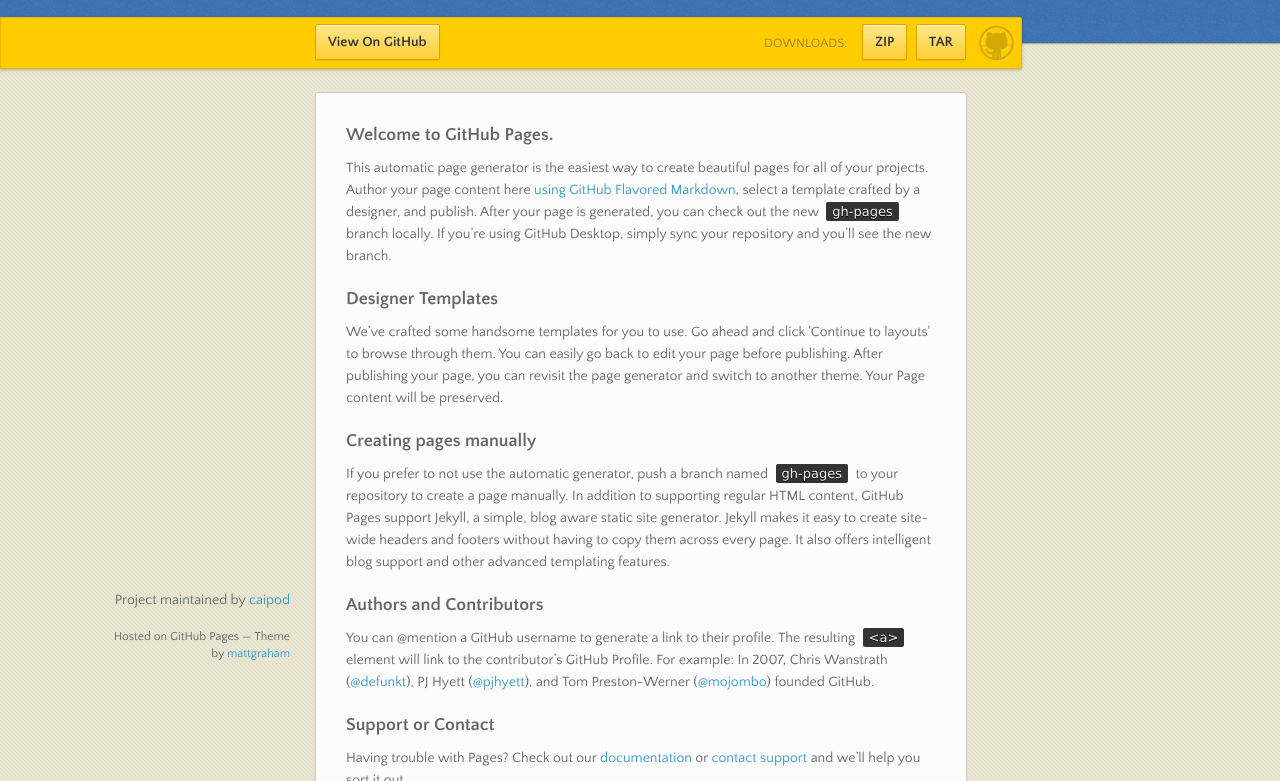
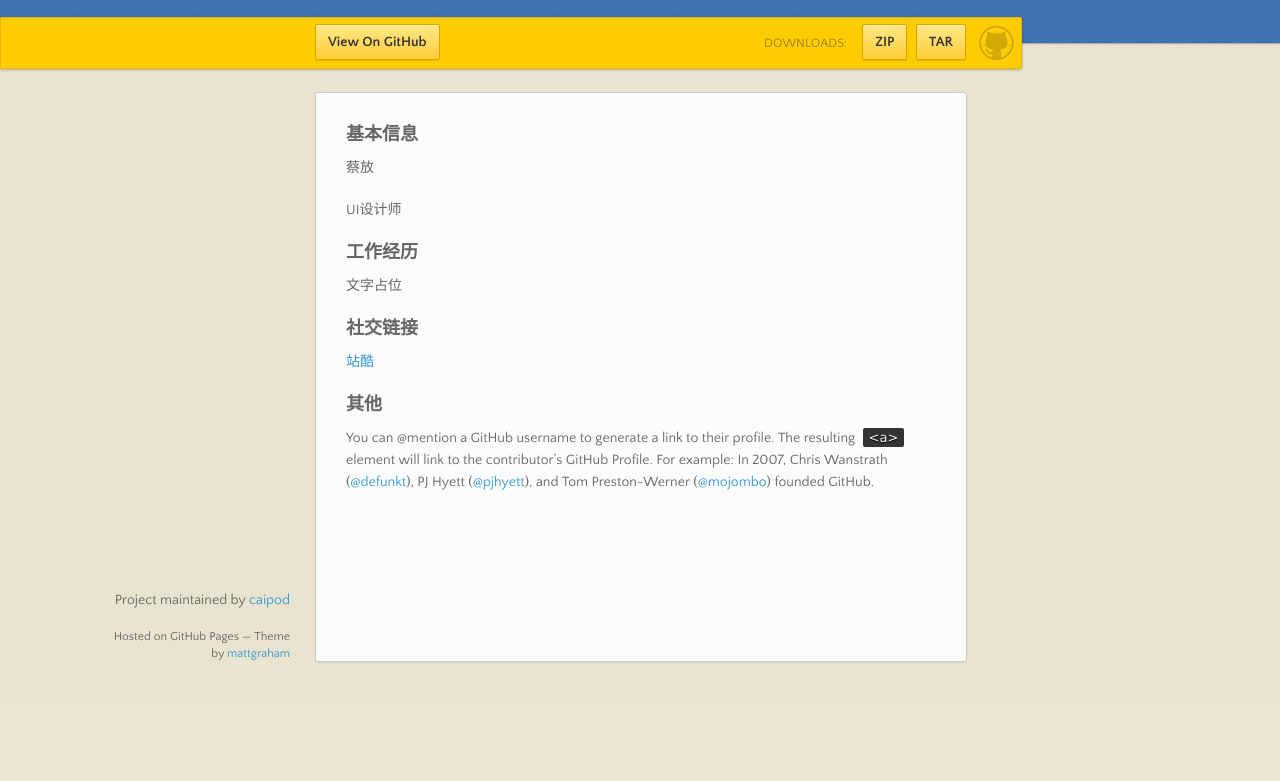
Before and after one commit to caipod/CPL-old, a plain HTML site: page index.html in a window 1280 px wide. Shown: the part 98-879 px from the top of the page. After the commit the page ends 800 px from the top, so only its background shows below. Drawn offline with nearby package versions, Linux system fonts and the light colour scheme.

Commit message:
首次更新

```diff
--- a/index.html
+++ b/index.html
@@ -17,8 +17,8 @@
   <body>
 
       <header>
-        <h1>Test</h1>
-        <p>343</p>
+        <h1>caipod Links</h1>
+        <p>我的个人简历</p>
       </header>
 
       <div id="banner">
@@ -40,29 +40,26 @@
       </nav>
       <section>
         <h3>
-<a id="welcome-to-github-pages" class="anchor" href="#welcome-to-github-pages" aria-hidden="true"><span aria-hidden="true" class="octicon octicon-link"></span></a>Welcome to GitHub Pages.</h3>
+<a id="welcome-to-github-pages" class="anchor" href="#welcome-to-github-pages" aria-hidden="true"><span aria-hidden="true" class="octicon octicon-link"></span></a>基本信息</h3>
 
-<p>This automatic page generator is the easiest way to create beautiful pages for all of your projects. Author your page content here <a href="https://guides.github.com/features/mastering-markdown/">using GitHub Flavored Markdown</a>, select a template crafted by a designer, and publish. After your page is generated, you can check out the new <code>gh-pages</code> branch locally. If you’re using GitHub Desktop, simply sync your repository and you’ll see the new branch.</p>
+<p>蔡放</p>
+<p>UI设计师</p>
 
 <h3>
-<a id="designer-templates" class="anchor" href="#designer-templates" aria-hidden="true"><span aria-hidden="true" class="octicon octicon-link"></span></a>Designer Templates</h3>
+<a id="designer-templates" class="anchor" href="#designer-templates" aria-hidden="true"><span aria-hidden="true" class="octicon octicon-link"></span></a>工作经历</h3>
 
-<p>We’ve crafted some handsome templates for you to use. Go ahead and click 'Continue to layouts' to browse through them. You can easily go back to edit your page before publishing. After publishing your page, you can revisit the page generator and switch to another theme. Your Page content will be preserved.</p>
+<p>文字占位</p>
 
 <h3>
-<a id="creating-pages-manually" class="anchor" href="#creating-pages-manually" aria-hidden="true"><span aria-hidden="true" class="octicon octicon-link"></span></a>Creating pages manually</h3>
+<a id="creating-pages-manually" class="anchor" href="#creating-pages-manually" aria-hidden="true"><span aria-hidden="true" class="octicon octicon-link"></span></a>社交链接</h3>
 
-<p>If you prefer to not use the automatic generator, push a branch named <code>gh-pages</code> to your repository to create a page manually. In addition to supporting regular HTML content, GitHub Pages support Jekyll, a simple, blog aware static site generator. Jekyll makes it easy to create site-wide headers and footers without having to copy them across every page. It also offers intelligent blog support and other advanced templating features.</p>
+<p><a href="http://caipod.zcool.com.cn/">站酷</a></p>
 
 <h3>
-<a id="authors-and-contributors" class="anchor" href="#authors-and-contributors" aria-hidden="true"><span aria-hidden="true" class="octicon octicon-link"></span></a>Authors and Contributors</h3>
+<a id="authors-and-contributors" class="anchor" href="#authors-and-contributors" aria-hidden="true"><span aria-hidden="true" class="octicon octicon-link"></span></a>其他</h3>
 
 <p>You can @mention a GitHub username to generate a link to their profile. The resulting <code>&lt;a&gt;</code> element will link to the contributor’s GitHub Profile. For example: In 2007, Chris Wanstrath (<a href="https://github.com/defunkt" class="user-mention">@defunkt</a>), PJ Hyett (<a href="https://github.com/pjhyett" class="user-mention">@pjhyett</a>), and Tom Preston-Werner (<a href="https://github.com/mojombo" class="user-mention">@mojombo</a>) founded GitHub.</p>
 
-<h3>
-<a id="support-or-contact" class="anchor" href="#support-or-contact" aria-hidden="true"><span aria-hidden="true" class="octicon octicon-link"></span></a>Support or Contact</h3>
-
-<p>Having trouble with Pages? Check out our <a href="https://help.github.com/pages">documentation</a> or <a href="https://github.com/contact">contact support</a> and we’ll help you sort it out.</p>
       </section>
       <footer>
         <p>Project maintained by <a href="https://github.com/caipod">caipod</a></p>
```
